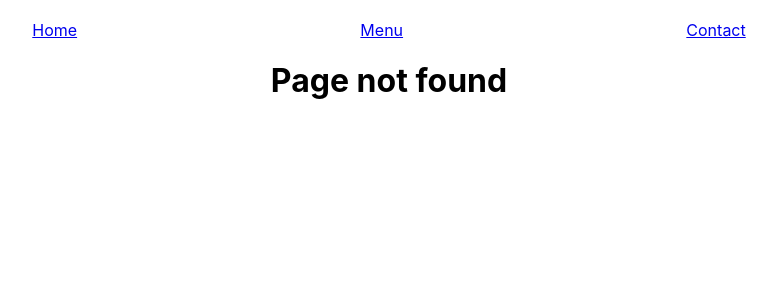
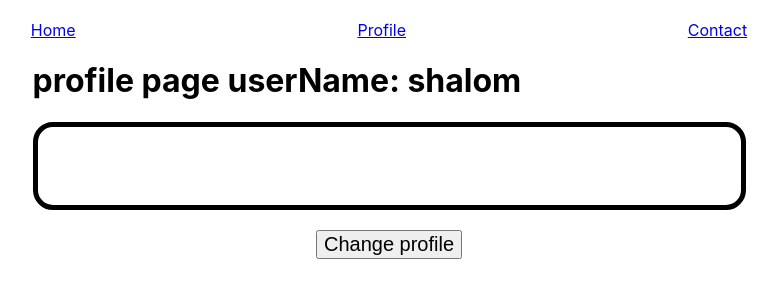
Before and after one commit to nkunda-iyeze/React-Course, a React (Create React App) app: page /profile in a window 1280 px wide. Before the commit this address had no page. Shown: the top 300 px of the page, without its empty margins (251-1029 px from the left). Built offline with nearby package versions, Linux system fonts and the light colour scheme.

Commit message:
introduction to State Management in recta and useContext Hooks in react

```diff
--- a/src/App.js
+++ b/src/App.js
@@ -1,24 +1,31 @@
-import {useEffect, useState } from 'react';
+
 import './App.css';
 import Axios from 'axios';
 import { BrowserRouter as Router, Routes, Route } from 'react-router-dom';
 import Home from './Pages/Home'
-import Menu from './Pages/Menu'
+import {Profile }from './Pages/Profile'
 import Contact from './Pages/Contact'
 import Navbar from './Pages/Navbar'
-function App() {
+import { useState, createContext } from 'react';
 
+export const AppContext = createContext();
+
+const App = () => {
+ const [userName,setUsername] = useState("shalom")
   return (
     <div className='App'>
+      <AppContext.Provider value={{userName,setUsername}}>
       <Router>
         <Navbar/>
         <Routes>
           <Route path="/" element={<Home/>}/>
-          <Route path="/menu" element={<Menu/>}/>
+          <Route path="/profile" element={<Profile/>}/>
           <Route path="/contact" element={<Contact/>}/>
           <Route path="*" element={<h1> Page not found</h1> } />
         </Routes>
       </Router>
+      </AppContext.Provider>
+
     </div>
   );
 
--- /dev/null
+++ b/src/Pages/ChangeProfile.js
@@ -0,0 +1,23 @@
+import { useState } from "react";
+import { AppContext } from "../App";
+import { useContext } from "react";
+const ChangeProfile = () => {
+    const {setUsername} = useContext(AppContext)
+    const [newProfile, setNewprofile] = useState("");
+    return (<div className="App">
+        <input onChange={(event) => {
+            setNewprofile(
+                event.target.value
+            );
+        }} />
+        <button onClick={() => {
+            setUsername(newProfile);
+            if (newProfile === "") {
+                alert("Enter a valid name");
+                // Reload the current page and force a reload from the server
+                window.location.reload();
+            }
+        }}>Change profile</button>
+    </div>);
+};
+export default ChangeProfile;
--- a/src/Pages/Home.js
+++ b/src/Pages/Home.js
@@ -1,9 +1,10 @@
-
-
+import { useContext } from "react";
+import { AppContext } from "../App";
 const Home = () => {
+    const {userName} = useContext(AppContext);
     return (
         <div>
-            <h1> This is the Home Page !</h1>
+            <h1> This is the Home Page and your user name is {userName} </h1>
         </div>
     );
 }
--- a/src/Pages/Navbar.js
+++ b/src/Pages/Navbar.js
@@ -4,7 +4,7 @@ const Navbar = () => {
     return (
         <div className="Link">
             <Link to="/">Home</Link>
-            <Link to="/menu">Menu</Link>
+            <Link to="/profile">Profile</Link>
             <Link to="/contact">Contact</Link>
        </div>
    )
--- /dev/null
+++ b/src/Pages/Profile.js
@@ -0,0 +1,12 @@
+import ChangeProfile from "./ChangeProfile";
+import { AppContext } from "../App";
+import { useContext } from "react";
+export const Profile = () => {
+    const { userName } = useContext(AppContext);
+    return (
+        <div>
+            <h1>profile page userName: {userName}</h1>
+            <ChangeProfile />
+        </div>
+    )
+}
```
